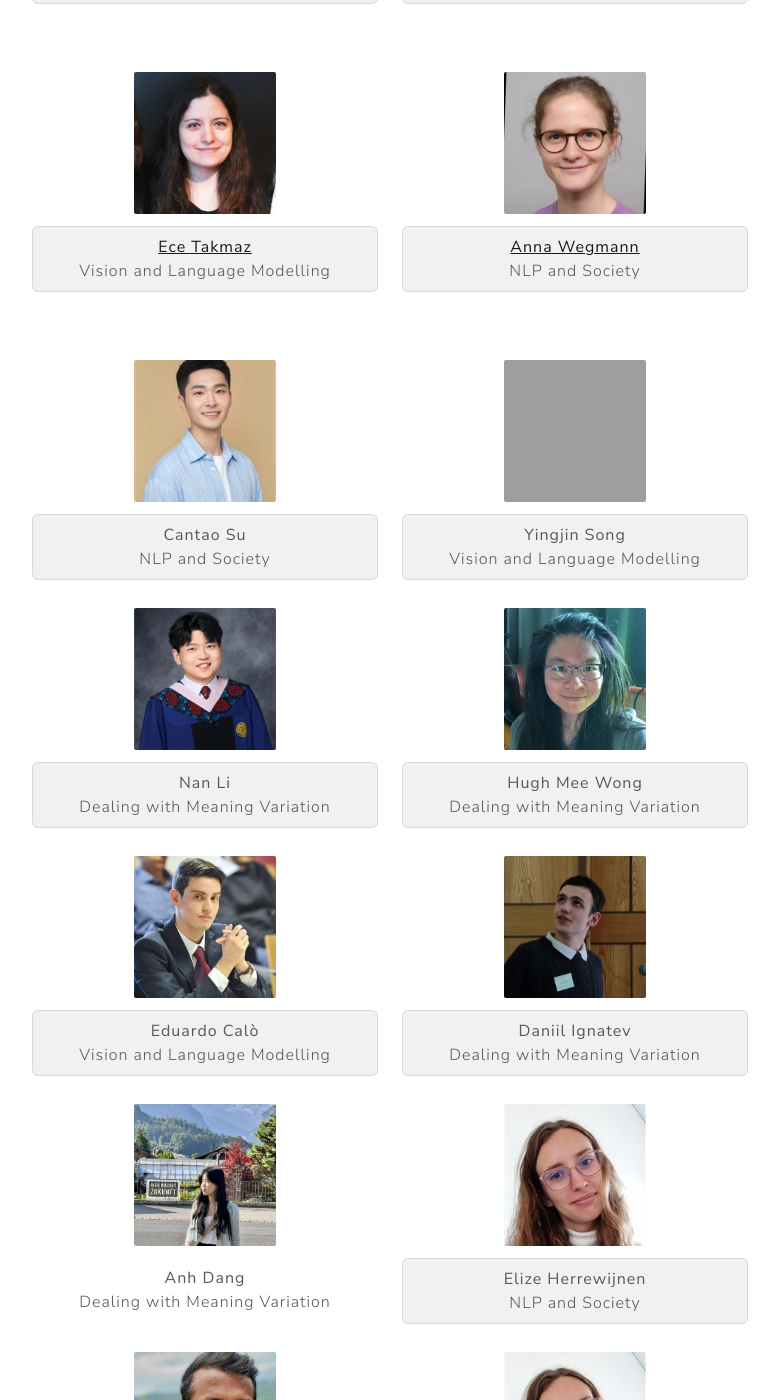
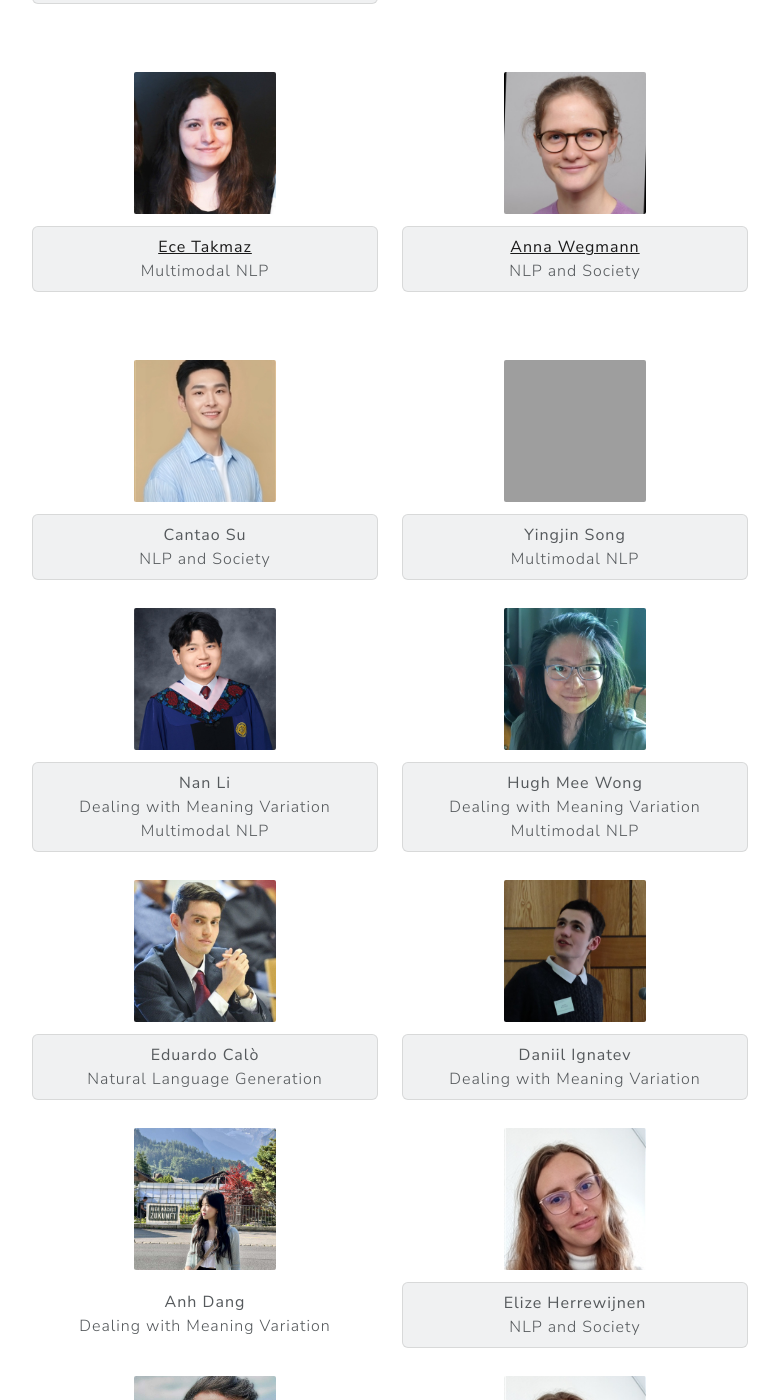
Before and after one commit to thaoanhdang/uu-nlp.github.io, a Jekyll site: the page built from people.md, in a window 1280 px wide and 1400 px high, scrolled down 978 px. Shown: the whole window, without its empty margins (250-1029 px from the left). Built offline with Jekyll 4.4.1, drawn with Linux system fonts in a browser that asks for light colours; some of the changed text lies outside the part shown; grey boxes are pictures that could not be loaded.

Commit message:
Update people.md

```diff
--- a/people.md
+++ b/people.md
@@ -15,7 +15,7 @@ permalink: /people/
         <strong>
           <a href="https://albertgatt.github.io/" target="_blank">Albert Gatt</a>
         </strong><br>
-        Vision and Language Modelling<br>
+        Multimodal NLP<br>
         Natural Language Generation
       </div>
     </div>
@@ -47,7 +47,7 @@ permalink: /people/
            style="width: 150px; height: 150px; object-fit: cover;" alt="marijn">
       <div class="mt-2 p-2 rounded bg-light">
         <strong>Marijn Schraagen</strong><br>
-        Vision and Language Modelling
+
       </div>
     </div>
   </div>
@@ -66,7 +66,7 @@ permalink: /people/
            style="width: 150px; height: 150px; object-fit: cover;" alt="marijn">
       <div class="mt-2 p-2 rounded bg-light">
         <strong>Gerard Vreeswijk</strong><br>
-        Vision and Language Modelling
+
       </div>
     </div>
   </div>
@@ -82,7 +82,7 @@ permalink: /people/
         <strong>
           <a href="https://ecekt.github.io/" target="_blank">Ece Takmaz</a>
         </strong><br>
-        Vision and Language Modelling
+        Multimodal NLP
       </div>
     </div>
     <div class="col-md-6 mb-4">
@@ -115,7 +115,7 @@ permalink: /people/
            style="width: 150px; height: 150px; object-fit: cover;" alt="ying">
       <div class="mt-2 p-2 rounded bg-light">
         <strong>Yingjin Song</strong><br>
-        Vision and Language Modelling
+        Multimodal NLP
       </div>
     </div>
   </div>
@@ -126,7 +126,8 @@ permalink: /people/
            style="width: 150px; height: 150px; object-fit: cover;" alt="nan">
       <div class="mt-2 p-2 rounded bg-light">
         <strong>Nan Li</strong><br>
-        Dealing with Meaning Variation
+        Dealing with Meaning Variation<br>
+        Multimodal NLP
       </div>
     </div>
     <div class="col-md-6 mb-4">
@@ -134,7 +135,8 @@ permalink: /people/
            style="width: 150px; height: 150px; object-fit: cover;" alt="hughmee">
       <div class="mt-2 p-2 rounded bg-light">
         <strong>Hugh Mee Wong</strong><br>
-        Dealing with Meaning Variation
+        Dealing with Meaning Variation<br>
+        Multimodal NLP
       </div>
     </div>
   </div>
@@ -145,7 +147,7 @@ permalink: /people/
            style="width: 150px; height: 150px; object-fit: cover;" alt="carlo">
       <div class="mt-2 p-2 rounded bg-light">
         <strong>Eduardo Calò</strong><br>
-        Vision and Language Modelling
+        Natural Language Generation
       </div>
     </div>
     <div class="col-md-6 mb-4">
@@ -212,7 +214,26 @@ permalink: /people/
     <ul>
       <li>Filippo Merlo</li>
       <li>Iván Martínez Murillo</li>
-      <li></li>
+
     </ul>
   </div>
 </div>
+
+<h3>Former Group Members</h3>
+
+<div class="row">
+  <div class="col-md-6">
+    <ul>
+      <li>Pablo Mosteiro</li>
+      <li>Guanyi Chen</li>
+      <li>Yupei Du</li>
+    </ul>
+  </div>
+  <div class="col-md-6">
+    <ul>
+      <li>Qixiang Fang</li>
+      <li>Fahime Sameh</li>
+
+    </ul>
+  </div>
+</div>
```
